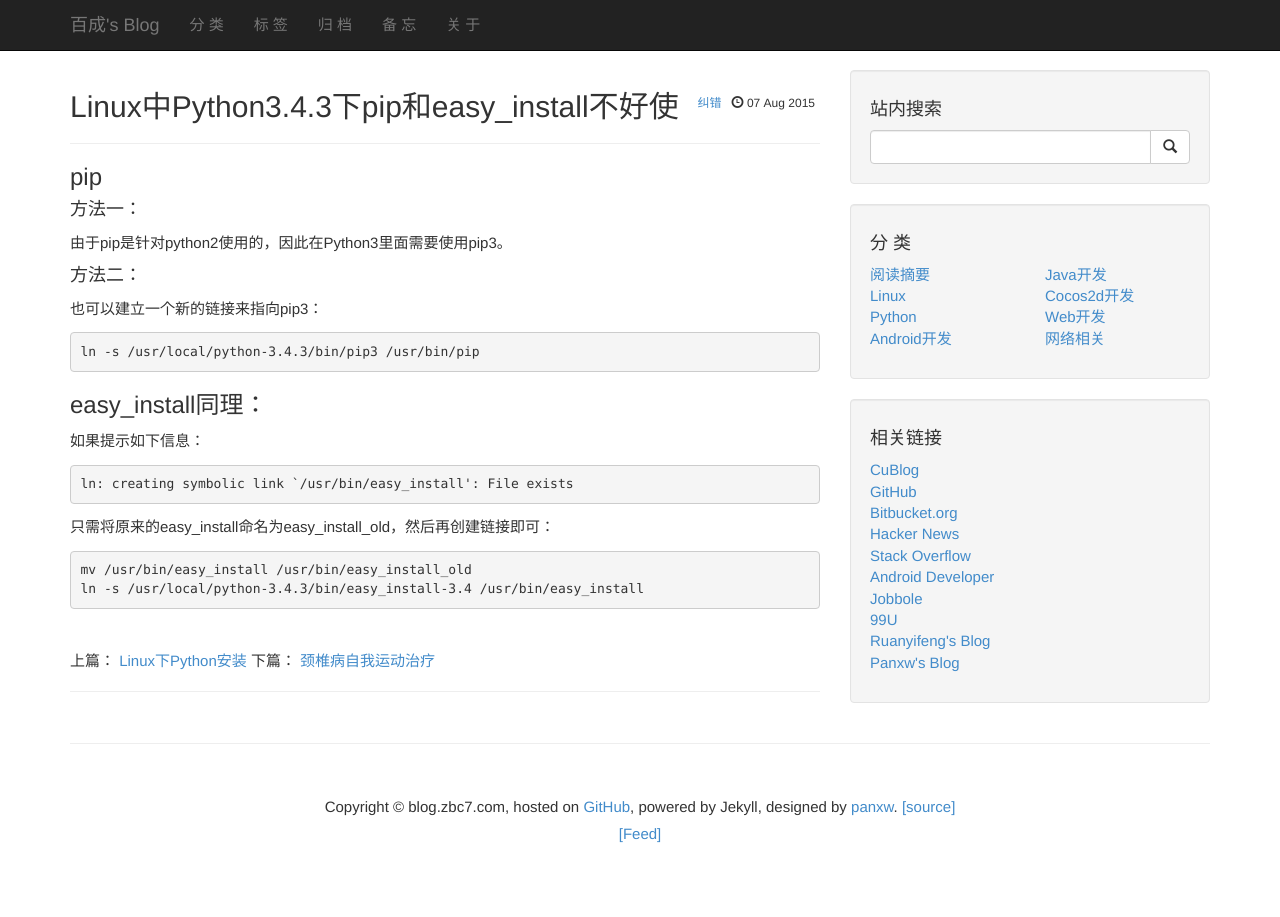
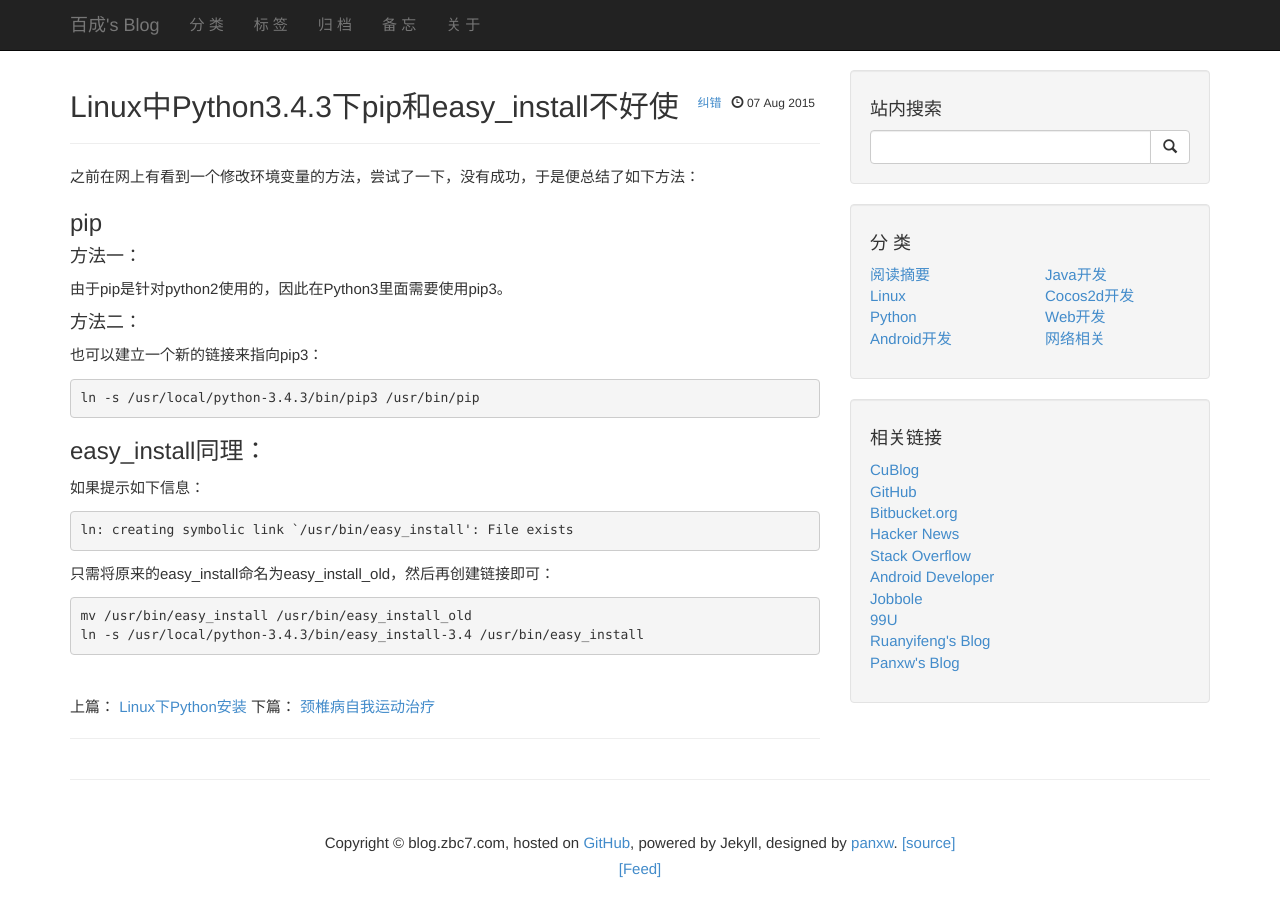
Before and after one commit to zbc0512/zbc0512.github.io, a Jekyll site: the page built from _posts/2015-08-07-linux-python-pip-easy_install.md, in a window 1280 px wide and 942 px high. Shown: the top 917 px of the window. Built offline with Jekyll 4.4.1, drawn with Linux system fonts in a browser that asks for light colours; Markdown is read by kramdown in place of the engine named in the settings; comment, search, counter and statistics services are not loaded.

Commit message:
Update 2015-08-07-linux-python-pip-easy_install.md

```diff
--- a/_posts/2015-08-07-linux-python-pip-easy_install.md
+++ b/_posts/2015-08-07-linux-python-pip-easy_install.md
@@ -4,6 +4,8 @@ category: "python"
 title: "Linux中Python3.4.3下pip和easy_install不好使"
 tags: ["Linux", "Python"]
 ---
+
+之前在网上有看到一个修改环境变量的方法，尝试了一下，没有成功，于是便总结了如下方法：
 
 ###pip
 ####方法一：
```
